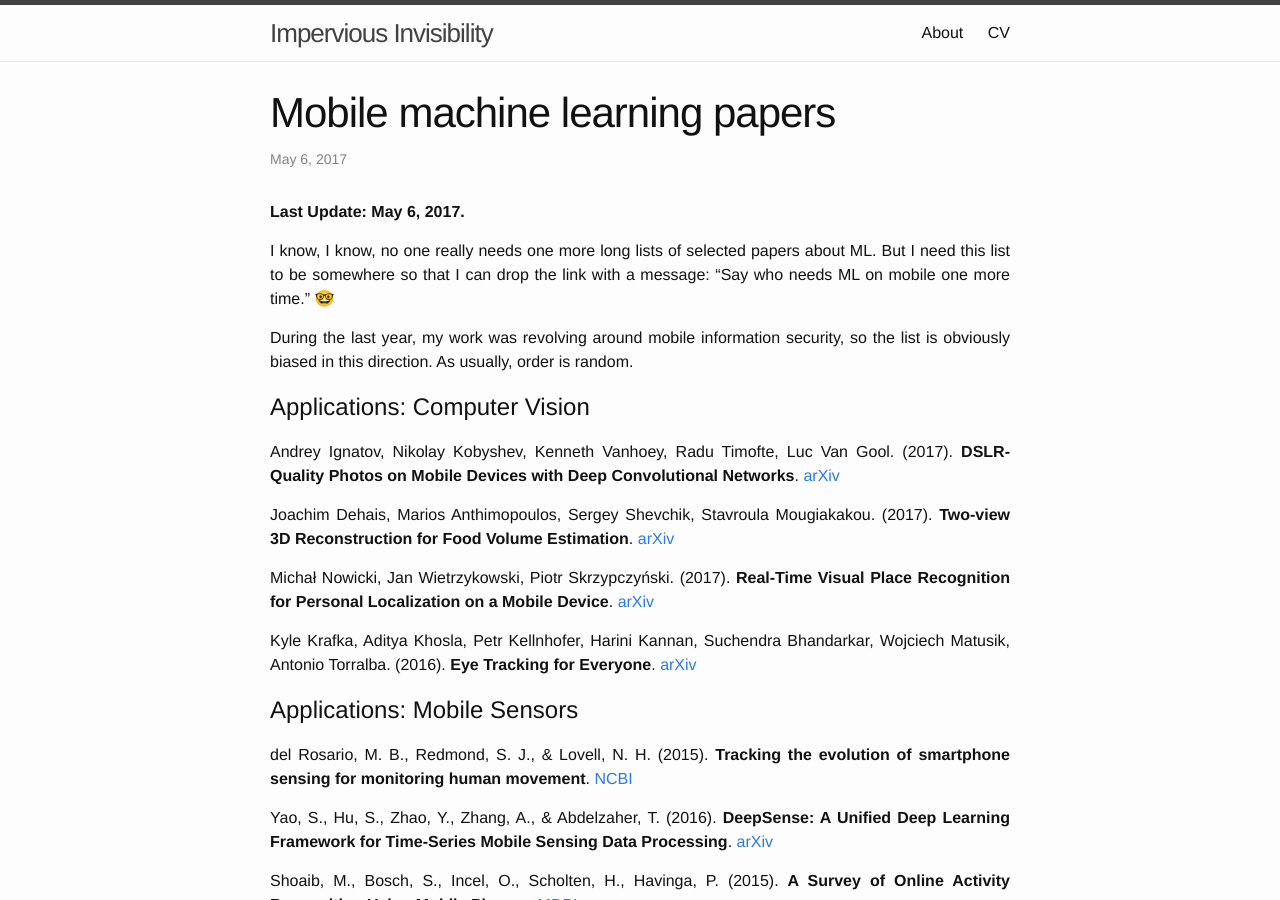
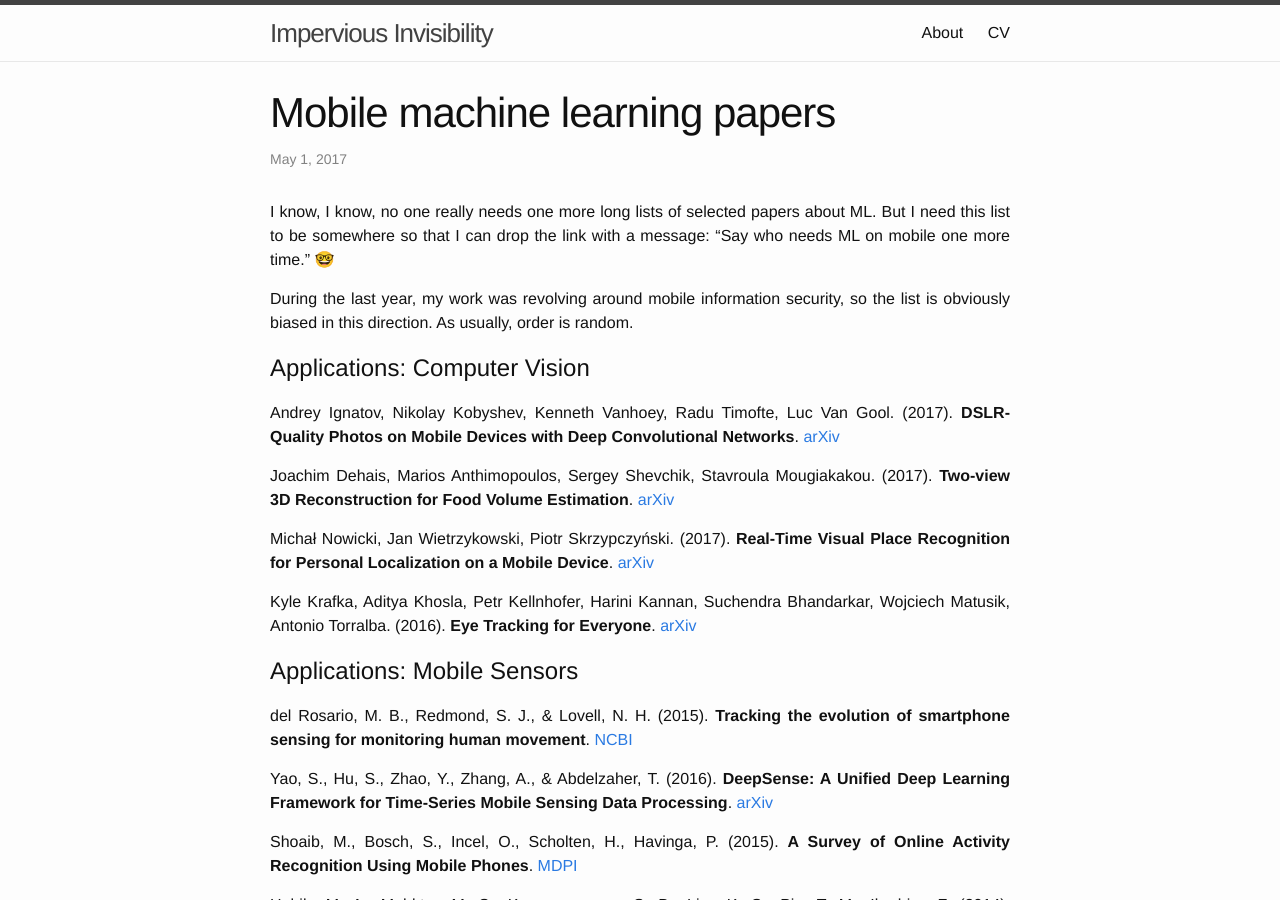
Before and after one commit to alexsosn/alexsosn.github.io, a Jekyll site: the page built from _posts/2017-05-02-mobile-ml-papers.md, in a window 1280 px wide and 900 px high. Built offline with Jekyll 4.4.1, drawn with Linux system fonts in a browser that asks for light colours.

Commit message:
Revert "dates updated"
This reverts commit 1cc61450e831c6a95058b0c49bc770882b6af01b.

```diff
--- a/_posts/2015-11-05-iOS-ML.markdown
+++ b/_posts/2015-11-05-iOS-ML.markdown
@@ -1,7 +1,7 @@
 ---
 layout: post
 title:  "Machine Learning for iOS"
-date:   2017-05-02 14:00:09 +0200
+date:   2015-11-05 14:00:09 +0200
 categories: ML
 excerpt: Curated list of tools and resources to create really smart iOS applications.
 comments: true
--- a/_posts/2017-05-02-mobile-ml-papers.md
+++ b/_posts/2017-05-02-mobile-ml-papers.md
@@ -1,13 +1,11 @@
 ---
 layout: post
 title:  "Mobile machine learning papers"
-date:   2017-05-06 15:28:00 +0200
+date:   2017-05-02 00:03:00 +0200
 categories: ML
 excerpt: A list of papers concerning mobile machine learning with the focus on information security.
 comments: true
 ---
-
-**Last Update: May 6, 2017.**
 
 I know, I know, no one really needs one more long lists of selected papers about ML. But I need this list to be somewhere so that I can drop the link with a message: "Say who needs ML on mobile one more time." 🤓
 
```
